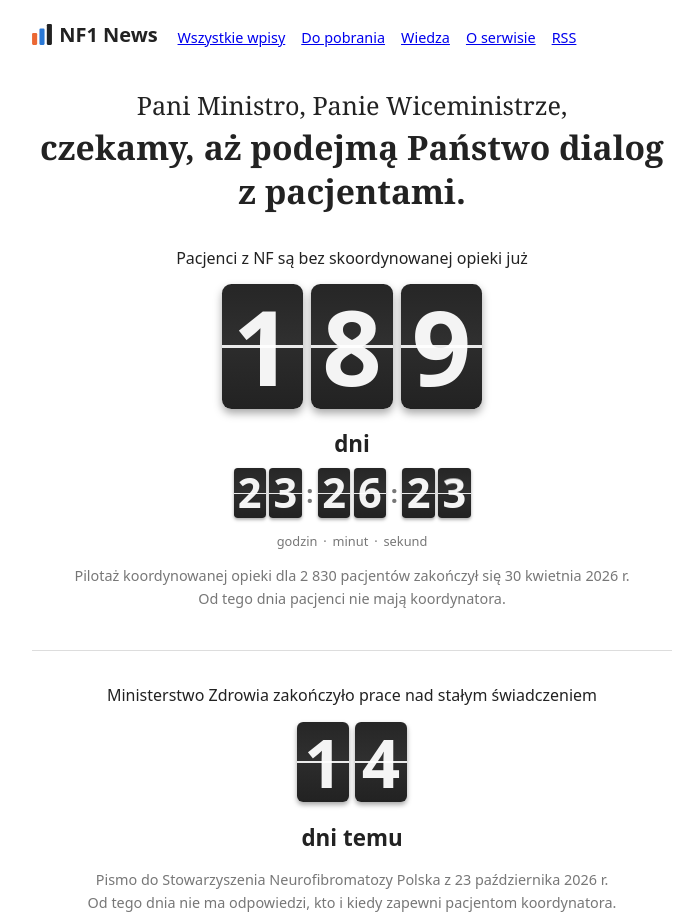
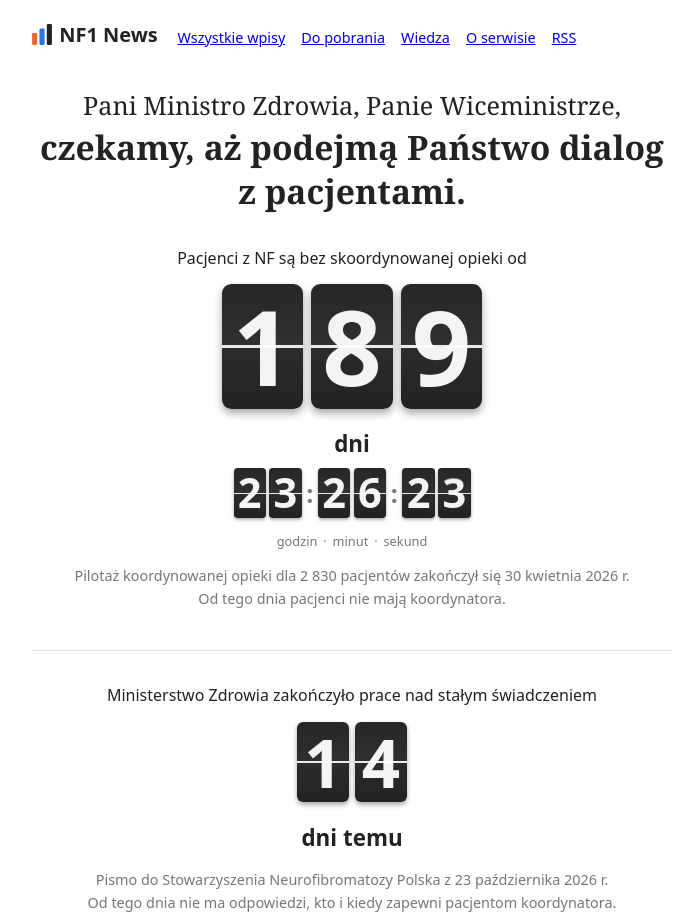
Before and after one commit to sylwiaeb/czekamy, a plain HTML site: page index.html in a window 1280 px wide. Shown: the top 917 px of the page, without its empty margins (288-983 px from the left). Drawn offline with Linux system fonts and the light colour scheme.

Commit message:
Licznik: „Ministro Zdrowia”, „od” zamiast „już”
Co-Authored-By: Claude Opus 5.5 <noreply@anthropic.com>
Claude-Session: https://claude.ai/code/session_019jaYAR5t1c7VpXHcqsGFif

```diff
--- a/index.html
+++ b/index.html
@@ -146,10 +146,10 @@
   .czas-opis { font-size: 0.8rem; color: #777; margin: 0.3rem 0 0; word-spacing: 0.2em; }
 </style>
 
-<h1 class="apel"><span>Pani Ministro, Panie Wiceministrze,</span><br>czekamy, aż podejmą Państwo dialog z&nbsp;pacjentami.</h1>
+<h1 class="apel"><span>Pani Ministro Zdrowia, Panie Wiceministrze,</span><br>czekamy, aż podejmą Państwo dialog z&nbsp;pacjentami.</h1>
 
 <section class="licznik" data-od="2026-05-01T00:00:00+02:00" data-czas="tak">
-  <p class="lead">Pacjenci z NF są bez skoordynowanej opieki już</p>
+  <p class="lead">Pacjenci z NF są bez skoordynowanej opieki od</p>
   <div class="flip" data-dni aria-live="off">189</div>
   <span class="jedn" data-jedn>dni</span>
   <div class="flip maly" data-zegar aria-hidden="true"></div>
```
